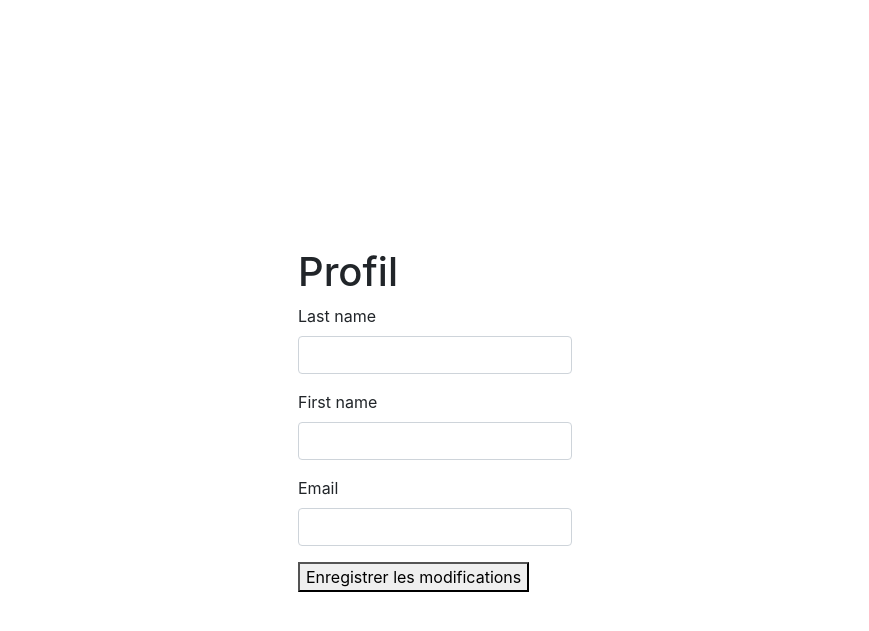
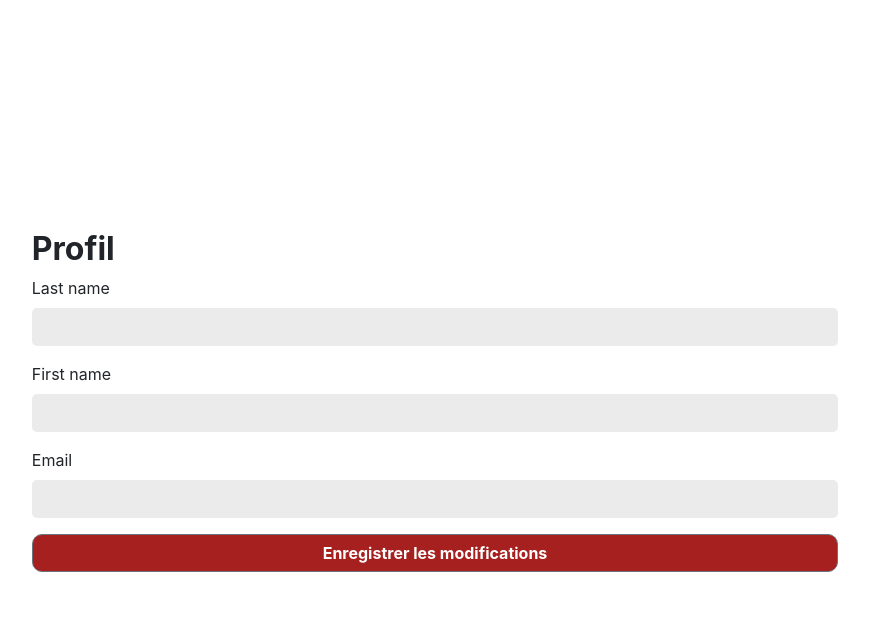
Before and after one commit to MWMatthieuL/ISCOM, a Symfony app: template templates/profile/admin.html.twig in a window 1280 px wide. Shown: the top 631 px of the page, without its empty margins (13-882 px from the left). Run offline with Twig, Linux system fonts and the light colour scheme; the template is opened without the code that fills it, so the values that code supplies are empty; form fields are guessed from the names that the template uses; style sheets or scripts are compiled from the project's sources; some libraries are stand-ins or nearby versions.

Commit message:
fix style

```diff
--- a/assets/scss/app.scss
+++ b/assets/scss/app.scss
@@ -4,6 +4,7 @@
 @import "register";
 @import "password";
 @import "quick_user";
+@import "profile";
 
 html {
   height: 100% !important;
--- /dev/null
+++ b/assets/scss/profile.scss
@@ -0,0 +1,41 @@
+#profile {
+  width: 90%;
+  height: 50%;
+  display: flex;
+  flex-direction: column;
+  justify-content: flex-start;
+  align-items: flex-start ;
+
+  form {
+    width: 100%;
+    height: 70%;
+    display: flex;
+    flex-direction: column;
+    justify-content: space-around;
+    align-items: center;
+
+    div {
+      width: 100%;
+    }
+
+    button {
+      background-color: #a5201e !important;
+      border-radius: 10px !important;
+      font-weight: bold;
+    }
+
+    input {
+      width: 100%;
+      padding: 2vh 1em;
+      background-color: #ebebeb;
+      border: none;
+      border-radius: 5px;
+    }
+
+    input::placeholder {
+      color: black;
+      opacity: 1;
+
+    }
+  }
+}
--- a/templates/profile/admin.html.twig
+++ b/templates/profile/admin.html.twig
@@ -3,13 +3,13 @@
 {% block title %}Profil{% endblock %}
 
 {% block body %}
-    <div>
-        <h1>Profil</h1>
+    <div id="profile">
+        <h2 class="mb-2"><strong>Profil</strong></h2>
         {{ form_start(form) }}
             {{ form_row(form.lastName) }}
             {{ form_row(form.firstName) }}
             {{ form_row(form.email) }}
-            <button class="" type="submit">
+            <button class="btn btn-block btn-secondary" type="submit">
                 Enregistrer les modifications
             </button>
         {{ form_end(form) }}
--- a/templates/profile/company.html.twig
+++ b/templates/profile/company.html.twig
@@ -3,13 +3,13 @@
 {% block title %}Profil{% endblock %}
 
 {% block body %}
-    <div>
-        <h1>Profil</h1>
+    <div id="profile">
+        <h2 class="mb-2"><strong>Profil</strong></h2>
         {{ form_start(form) }}
             {{ form_row(form.lastName) }}
             {{ form_row(form.firstName) }}
             {{ form_row(form.email) }}
-            <button class="" type="submit">
+            <button class="btn btn-block btn-secondary" type="submit">
                 Enregistrer les modifications
             </button>
         {{ form_end(form) }}
--- a/templates/profile/student.html.twig
+++ b/templates/profile/student.html.twig
@@ -3,13 +3,13 @@
 {% block title %}Profil{% endblock %}
 
 {% block body %}
-    <div>
-        <h1>Profil</h1>
+    <div id="profile">
+        <h2 class="mb-2"><strong>Profil</strong></h2>
         {{ form_start(form) }}
             {{ form_row(form.lastName) }}
             {{ form_row(form.firstName) }}
             {{ form_row(form.email) }}
-            <button class="" type="submit">
+                <button class="btn btn-lg btn-block btn-secondary" type="submit">
                 Enregistrer les modifications
             </button>
         {{ form_end(form) }}
```
Also changed, not shown: public/images/login.png (renamed from public/img/login.png), public/images/pre_login.png (renamed from public/img/pre_login.png), public/images/puzzle.png (renamed from public/img/puzzle.png), public/images/robot.png (renamed from public/img/robot.png), public/images/robot_01.png (renamed from public/img/robot_01.png), public/img/pieuvre.png (deleted), public/img/team.png (deleted).
